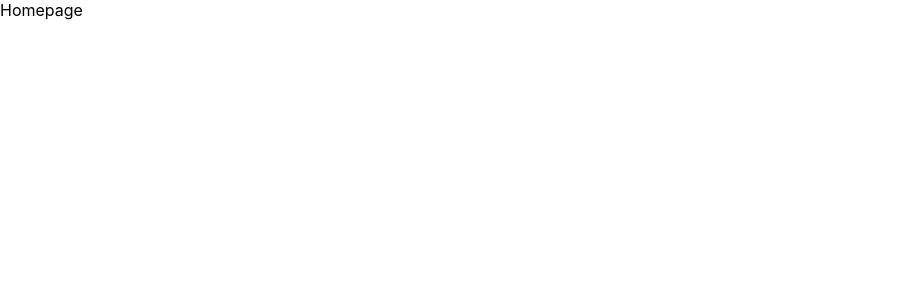
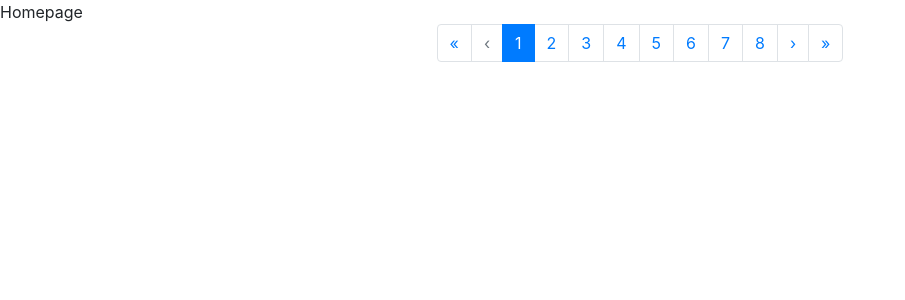
Before and after one commit to LitalHen/best-movies-app, a React (Create React App) app: page / in a window 1280 px wide. Shown: the top 300 px of the page, without its empty margins (0-905 px from the left). Built offline with nearby package versions, Linux system fonts and the light colour scheme.

Commit message:
functionalize pagination comp

```diff
--- a/src/App.js
+++ b/src/App.js
@@ -2,6 +2,7 @@ import { HashRouter, Route } from 'react-router-dom'
 import './App.css';
 import Movies from './Pages/Movies';
 import Homepage from './Pages/Homepage';
+import 'bootstrap/dist/css/bootstrap.min.css';
 
 function App() {
   return (
--- a/src/Components/Paginator-generic.js
+++ b/src/Components/Paginator-generic.js
@@ -1,16 +1,63 @@
 import React from 'react';
+import { Pagination } from 'react-bootstrap';
 
 
 class Paginator extends React.Component {
     constructor(props){
         super(props)
     }
+
+    //goToSelectedPage is a callback func that returns the selected page to the patrent
+    //setCurrentPage is located at the parent, get the selected page and changes the state of the current page
+    goToSelectedPage = (event) => {
+        const selectedPage = event.target.innerText;
+        this.props.setCurrentPage(parseInt(selectedPage))
+    }
+
+    goToPreviousPage = () => {
+        this.props.setCurrentPage(parseInt(this.props.currentPage - 1))
+    }
+
+    goToNextPage = () => {
+        this.props.setCurrentPage(parseInt(this.props.currentPage + 1))
+    }
+
+    goToFirstPage = () => {
+        this.props.setCurrentPage(1)
+    }
+
+    goToLastPage = () => {
+        this.props.setCurrentPage(this.props.totalPageNums)
+    }
+
     render() {
+        let pagination = [];
+        for(let i = 1; i < this.props.totalPageNums+1; i++){
+            pagination.push(
+                <Pagination.Item
+                    className={i === this.props.currentPage ? 'active' : ''}
+                    onClick={this.goToSelectedPage}>
+                        {i}
+                </Pagination.Item>
+            )
+        }
+
         return (
-            <div >
+            <Pagination className="justify-content-center">
+                <Pagination.First
+                    onClick={this.goToFirstPage}/>
+                <Pagination.Prev
+                    onClick={this.goToPreviousPage}
+                    className={this.props.currentPage === 1 ? 'disabled' : ''} />
 
+                        {pagination}
 
-            </div>
+                <Pagination.Next
+                    onClick={this.goToNextPage}
+                    className={this.props.currentPage === this.props.totalPageNums ? 'disabled' : ''}/>
+                <Pagination.Last
+                    onClick={this.goToLastPage}/>
+            </Pagination>
         )
     }
 
--- a/src/Pages/Homepage.js
+++ b/src/Pages/Homepage.js
@@ -1,15 +1,31 @@
 
 import React from 'react';
 import { HashRouter, Route } from 'react-router-dom';
+import Paginator from '../Components/Paginator-generic';
 
 class Homepage extends React.Component {
     constructor(props){
         super(props)
+        this.state ={
+            currentPage: 1,
+
+        }
     }
+
+    setCurrentPage = (pageNum) => {
+        this.setState({
+            currentPage: pageNum
+        })
+    }
+
     render() {
         return (
             <div >
                 Homepage
+                <Paginator
+                    currentPage={this.state.currentPage}
+                    totalPageNums={8}
+                    setCurrentPage={this.setCurrentPage}/>
                 <HashRouter>
                     <Route exact path="/modified-classics">
 
```
